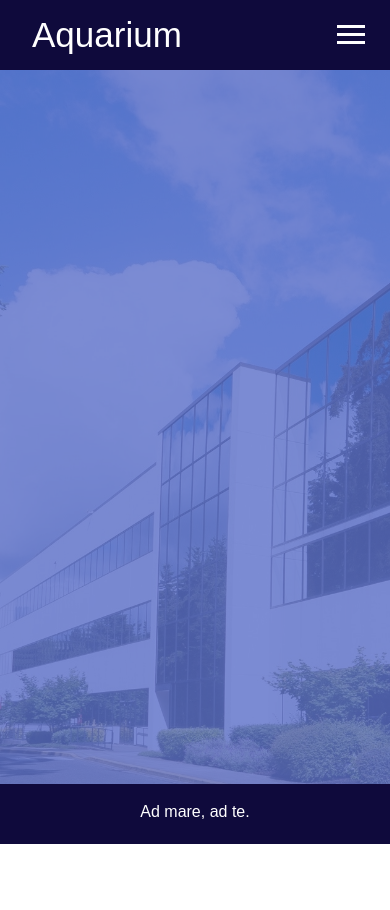
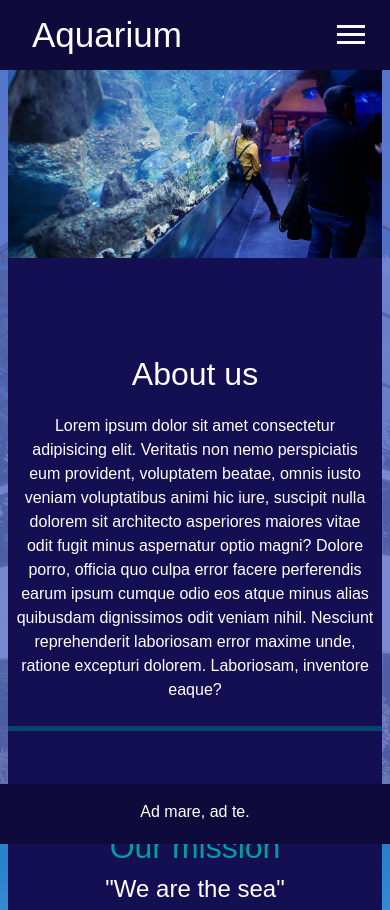
Before and after one commit to MartaxM/Front-End, a website: page dist/index.html in a window 390 px wide. Shown: the top 910 px of the page. Before the commit the page ends 844 px from the top, so only its background shows below. Drawn offline with Linux system fonts and the light colour scheme.

Commit message:
Basic responsive home page

```diff
--- a/scss/_mobile.scss
+++ b/scss/_mobile.scss
@@ -21,6 +21,17 @@
     .menu-btn {
         visibility: hidden;
     }
+
+    .home-info {
+        .img {
+            width: 100%;
+        }
+
+        .text {
+            width: 100%;
+        }
+    }
+
 }
 
 // Tablets & Small Laptops
@@ -28,6 +39,7 @@
     main {
         align-items: center;
         text-align: center;
+        padding: 2rem;
 
         .lg-heading {
             line-height: 1;
@@ -46,7 +58,15 @@
         }
     }
 
+    .home-info {
+        .img {
+            width: 100%;
+        }
 
+        .text {
+            width: 100%;
+        }
+    }
 
     .navbar-link {
         visibility: hidden;
@@ -59,6 +79,11 @@
 
 // Smartphones
 @include mediaSm {
+
+    main {
+        padding: 0.5rem;
+    }
+
     main#home h1 {
         margin-top: 10vh;
     }
--- a/scss/main.scss
+++ b/scss/main.scss
@@ -45,7 +45,7 @@ header {
 }
 
 .text-secondary {
-    color: $secondary-color;
+    color: $tertiary-color;
 }
 
 main {
@@ -66,51 +66,26 @@ main {
         }
     }
 
-    &#home {
-        overflow: hidden;
-
-        h1 {
-            margin-top: 20vh;
-        }
-    }
+    //&#home {}
 }
 
-.about-info {
-    display: grid;
-    grid-gap: 30px;
-    grid-template-areas:
-        'bioimage bio bio'
-        'job1 job2 job3';
-    grid-template-columns: repeat(3, 1fr);
+.home-info {
+    display: flex;
+    flex-wrap: wrap;
 
-    .bio-image {
-        grid-area: bioimage;
-        margin: auto;
-        border-radius: 50%;
-        border: $secondary-color 3px solid;
+    .img{
+        width: 30%;
     }
 
-    .bio {
-        grid-area: bio;
-        font-size: 1.5rem;
-    }
-
-    .job-1 {
-        grid-area: job1;
-    }
-
-    .job-1 {
-        grid-area: job2;
-    }
-
-    .job-1 {
-        grid-area: job3;
-    }
-
-    .job {
+    .text {
+        width: 70%;
         background: lighten($primary-color, 5);
         padding: 0.5rem;
         border-bottom: $secondary-color 5px solid;
+    }
+
+    .text-4 {
+        width: 100%;
     }
 }
 
```
Also changed, not shown: dist/css/main.css, dist/img/logo.jpg (deleted), dist/img/visitors.jpeg (added), dist/index.html, 2 other files.
